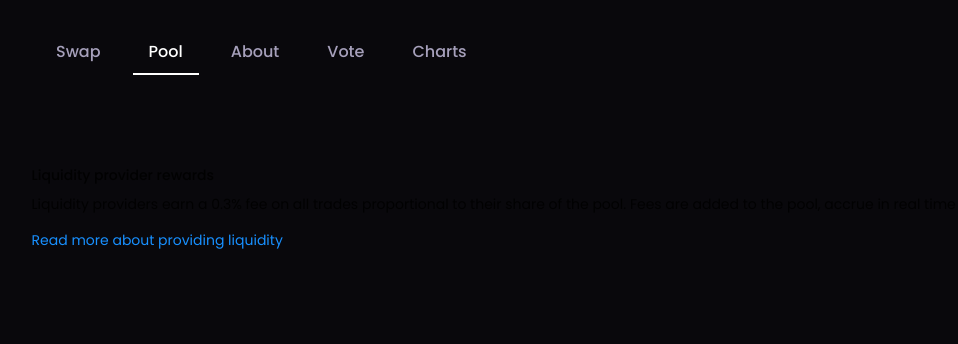
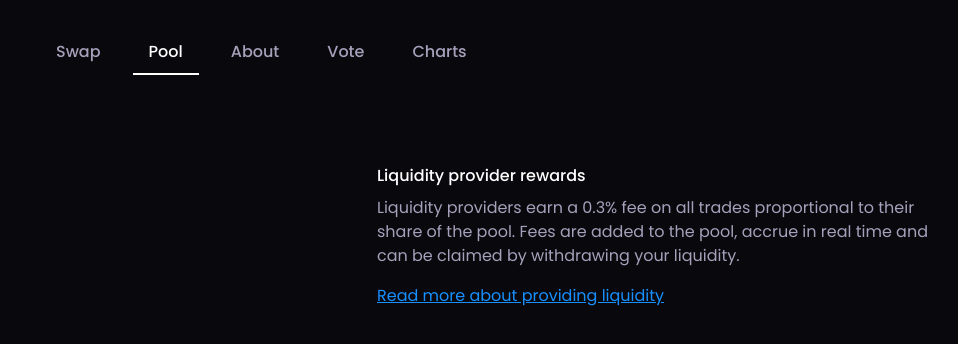
Before and after one commit to plymth/dex, a React (Create React App) app: page /pool in a window 1280 px wide. Shown: the top 344 px of the page, without its empty margins (50-1008 px from the left). Built offline with nearby package versions, Linux system fonts and the light colour scheme.

Commit message:
refactor: cleanup

```diff
--- a/src/components/About.js
+++ b/src/components/About.js
@@ -1,4 +1,5 @@
 import React from 'react';
+import './About.css';
 
 export const About = () => {
   return <div className="About">About</div>;
--- a/src/components/Charts.js
+++ b/src/components/Charts.js
@@ -1,4 +1,5 @@
 import React from 'react';
+import './Charts.css';
 
 export const Charts = () => {
   return <div className="Charts">Charts</div>;
--- a/src/components/Pool.js
+++ b/src/components/Pool.js
@@ -1,4 +1,5 @@
 import React from 'react';
+import './Pool.css';
 
 export const Pool = () => {
   return (
@@ -10,7 +11,7 @@ export const Pool = () => {
         can be claimed by withdrawing your liquidity.
       </p>
       <p>
-        <a href="">Read more about providing liquidity</a>
+        <a href="/">Read more about providing liquidity</a>
       </p>
     </div>
   );
--- a/src/components/Swap.js
+++ b/src/components/Swap.js
@@ -1,4 +1,4 @@
-import { useSelector, useDispatch } from 'react-redux';
+import { useSelector } from 'react-redux';
 import { Row, Col } from 'antd';
 import { SettingOutlined } from '@ant-design/icons/lib/icons';
 import { SwapActions } from './SwapActions';
@@ -16,7 +16,6 @@ import './Swap.css';
 export const Swap = () => {
   const swapFromToken = useSelector(selectSwapFromToken);
   const swapToToken = useSelector(selectSwapToToken);
-  const dispatch = useDispatch();
 
   return (
     <div className="Swap">
--- a/src/components/SwapDivider.js
+++ b/src/components/SwapDivider.js
@@ -1,5 +1,5 @@
 import React from 'react';
-import { useSelector, useDispatch } from 'react-redux';
+import { useDispatch } from 'react-redux';
 import { Row, Col, Divider } from 'antd';
 import { ReactComponent as Button } from '../assets/exchange-btn.svg';
 import { switchTokens } from '../features/swap/swapSlice';
--- a/src/components/Vote.js
+++ b/src/components/Vote.js
@@ -1,4 +1,5 @@
 import React from 'react';
+import './Vote.css';
 
 export const Vote = () => {
   return <div className="Vote">Vote</div>;
--- a/src/features/swap/swapSlice.js
+++ b/src/features/swap/swapSlice.js
@@ -98,8 +98,8 @@ export default swapSlice.reducer;
 export const selectTokens = (state) => {
   return state.swap.tokens.filter(
     (token) =>
-      token.symbol != _.get(state.swap.swapFromToken, 'symbol') &&
-      token.symbol != _.get(state.swap.swapToToken, 'symbol')
+      token.symbol !== _.get(state.swap.swapFromToken, 'symbol') &&
+      token.symbol !== _.get(state.swap.swapToToken, 'symbol')
   );
 };
 
```
